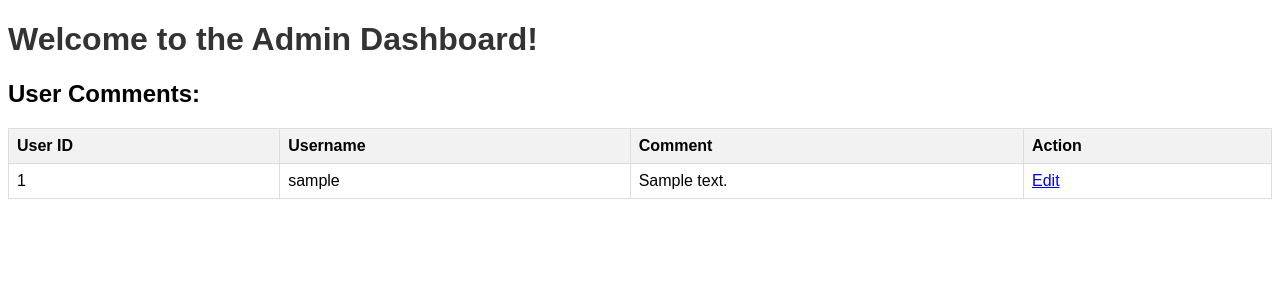
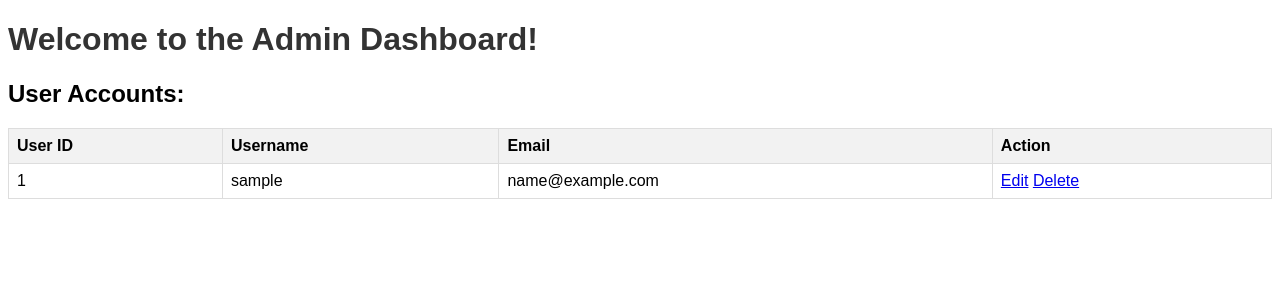
Before and after one commit to yingqiulii/project, a PHP site: page /admin_dashboard.php in a window 1280 px wide. Shown: the top 300 px of the page. Run offline with PHP 8.4, Linux system fonts and the light colour scheme; the visitor is signed in with stand-in values (Sample User, id 1); tables that the repository leaves empty or names only in its code hold one stand-in row (values such as "Sample post").

```diff
--- a/admin_dashboard.php
+++ b/admin_dashboard.php
@@ -8,9 +8,9 @@ if (!isset($_SESSION['user_id']) || $_SESSION['role'] !== 'admin') {
     exit();
 }
 
-// Fetch user comments from the database
-$stmt = $db->query("SELECT user_id, user_name, comment FROM comments");
-$userComments = $stmt->fetchAll(PDO::FETCH_ASSOC);
+// Fetch user accounts from the database
+$stmt = $db->query("SELECT user_id, username, email FROM users");
+$userAccounts = $stmt->fetchAll(PDO::FETCH_ASSOC);
 ?>
 
 <!DOCTYPE html>
@@ -23,21 +23,24 @@ $userComments = $stmt->fetchAll(PDO::FETCH_ASSOC);
 
 <h1>Welcome to the Admin Dashboard!</h1>
 
-<!-- Display User Comments -->
-<h2>User Comments:</h2>
+<!-- Display User Accounts -->
+<h2>User Accounts:</h2>
 <table border="1">
     <tr>
         <th>User ID</th>
         <th>Username</th>
-        <th>Comment</th>
+        <th>Email</th>
         <th>Action</th>
     </tr>
-    <?php foreach ($userComments as $comment) : ?>
+    <?php foreach ($userAccounts as $user) : ?>
         <tr>
-            <td><?= $comment['user_id'] ?></td>
-            <td><?= $comment['user_name'] ?></td>
-            <td><?= $comment['comment'] ?></td>
-            <td><a href="edit_comment.php?user_id=<?= $comment['user_id'] ?>">Edit</a></td>
+            <td><?= $user['user_id'] ?></td>
+            <td><?= $user['username'] ?></td>
+            <td><?= $user['email'] ?></td>
+            <td>
+                <a href="edit_user.php?user_id=<?= $user['user_id'] ?>">Edit</a>
+                <a href="delete_user.php?user_id=<?= $user['user_id'] ?>">Delete</a>
+            </td>
         </tr>
     <?php endforeach; ?>
 </table>
```
